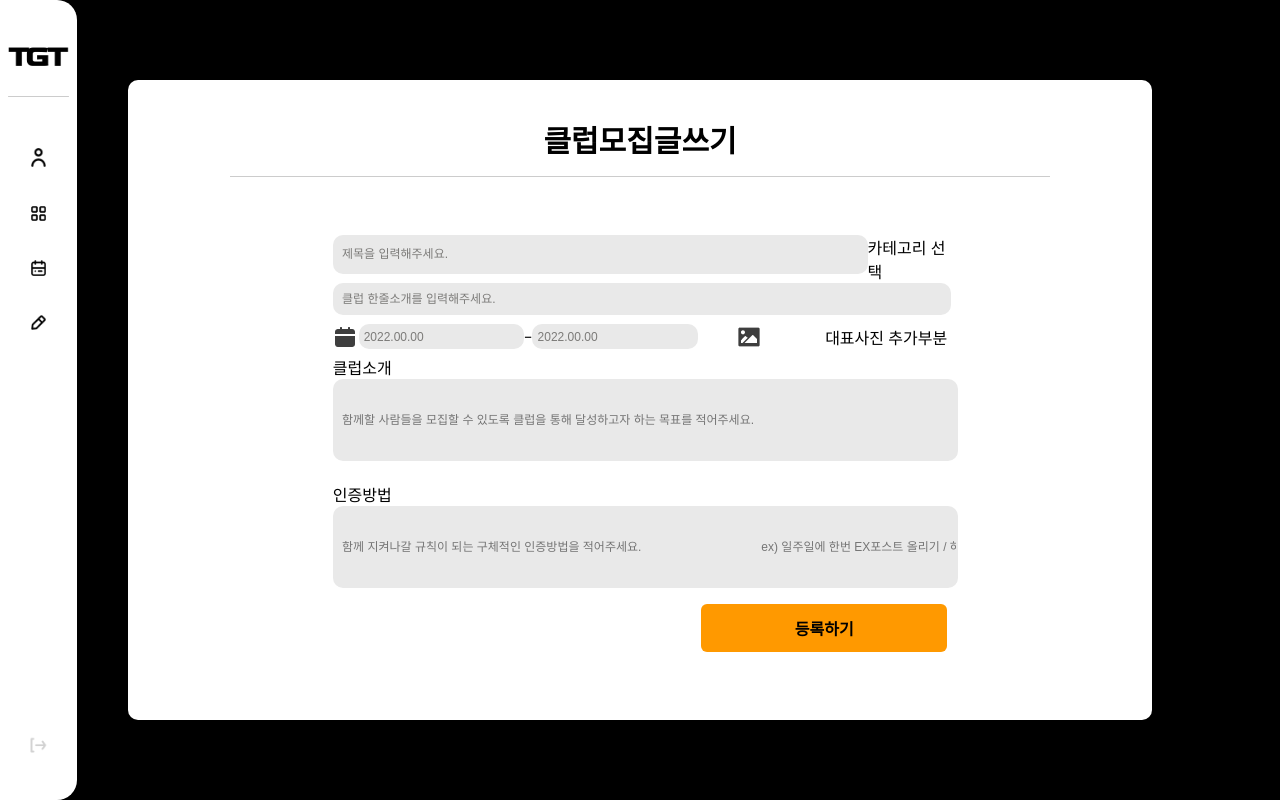
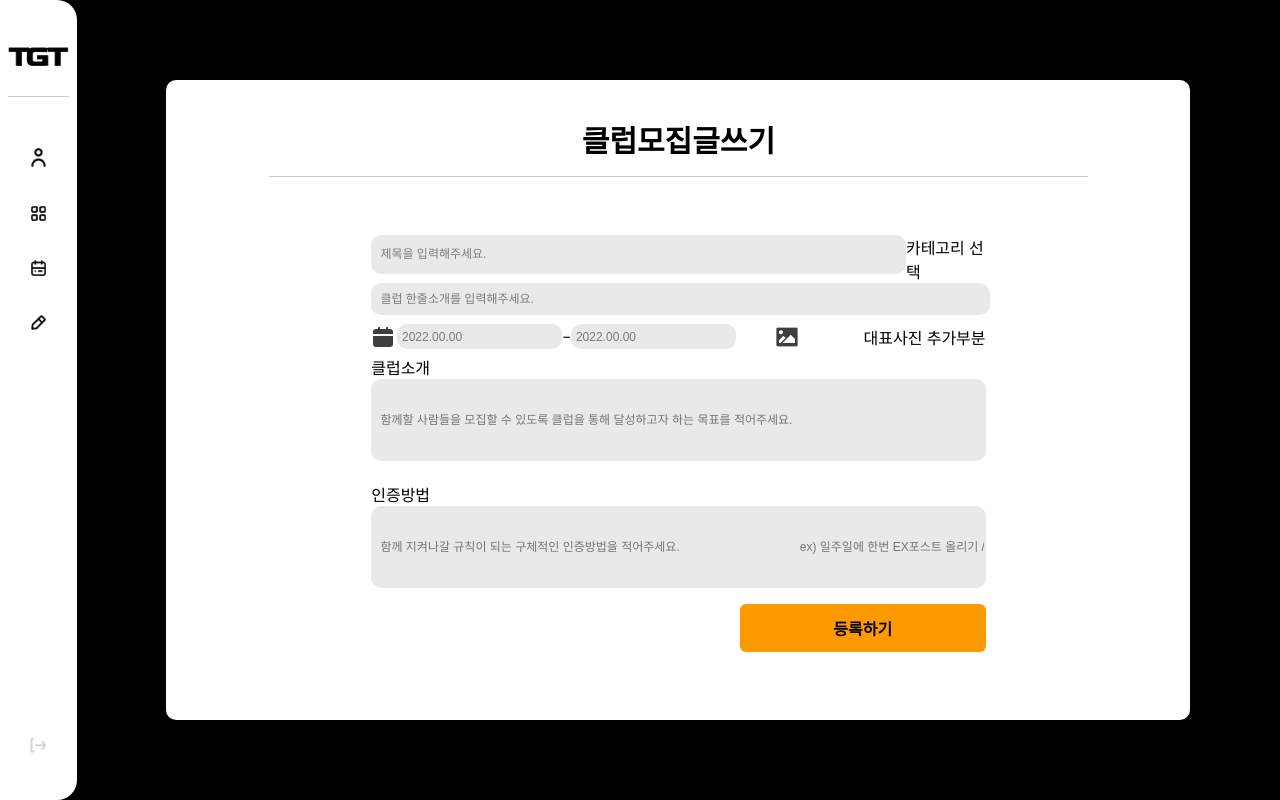
Before and after one commit to assayw119/TGT_front, a React (Create React App) app in the folder frontend/: page /Writepage in a window 1280 px wide. Built offline with nearby package versions, Linux system fonts and the light colour scheme; a web font is replaced by a local one.

Commit message:
[DESIGN] postpage 비율 수정

```diff
--- a/frontend/src/static/css/writepage.css
+++ b/frontend/src/static/css/writepage.css
@@ -15,7 +15,7 @@
     align-items: center;
     background-color: white;
     height: 80%;
-    margin-left: 10%;
+    margin-left: 13%;
     margin-right: 4%;
     flex-direction: column;
     border-radius: 10px;
@@ -95,6 +95,10 @@
 .write_box{
     margin-top: 1%;
     margin-bottom: 1%;
+    display: flex;
+    width: 100%;
+    flex-direction: column;
+
 }
 .enroll_btn {
     background-color: #ff9900;
@@ -113,7 +117,8 @@
     width: 100%;
   }
   .wri_box_box{
-    width: 100%;
+    display: flex;
+
     height: 80px;
     background-color: #E9E9E9;
     outline: none;
```
